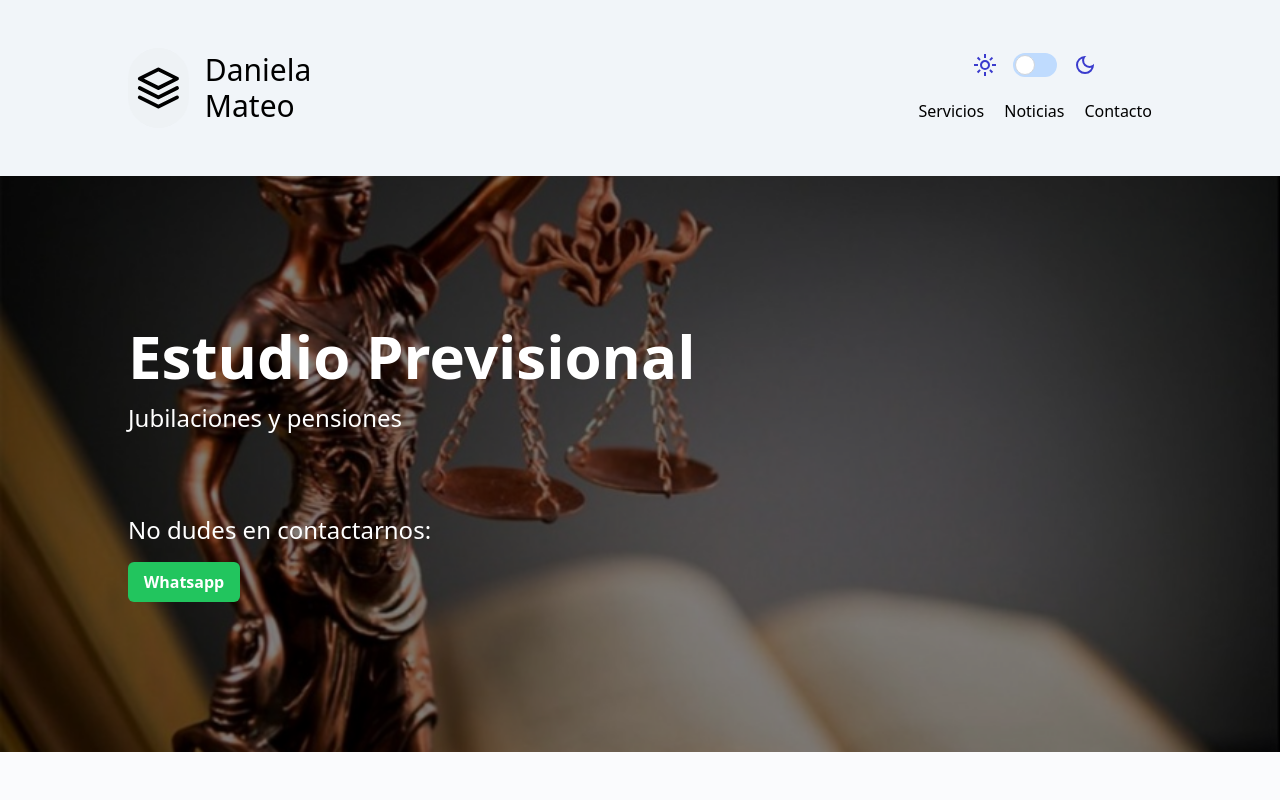
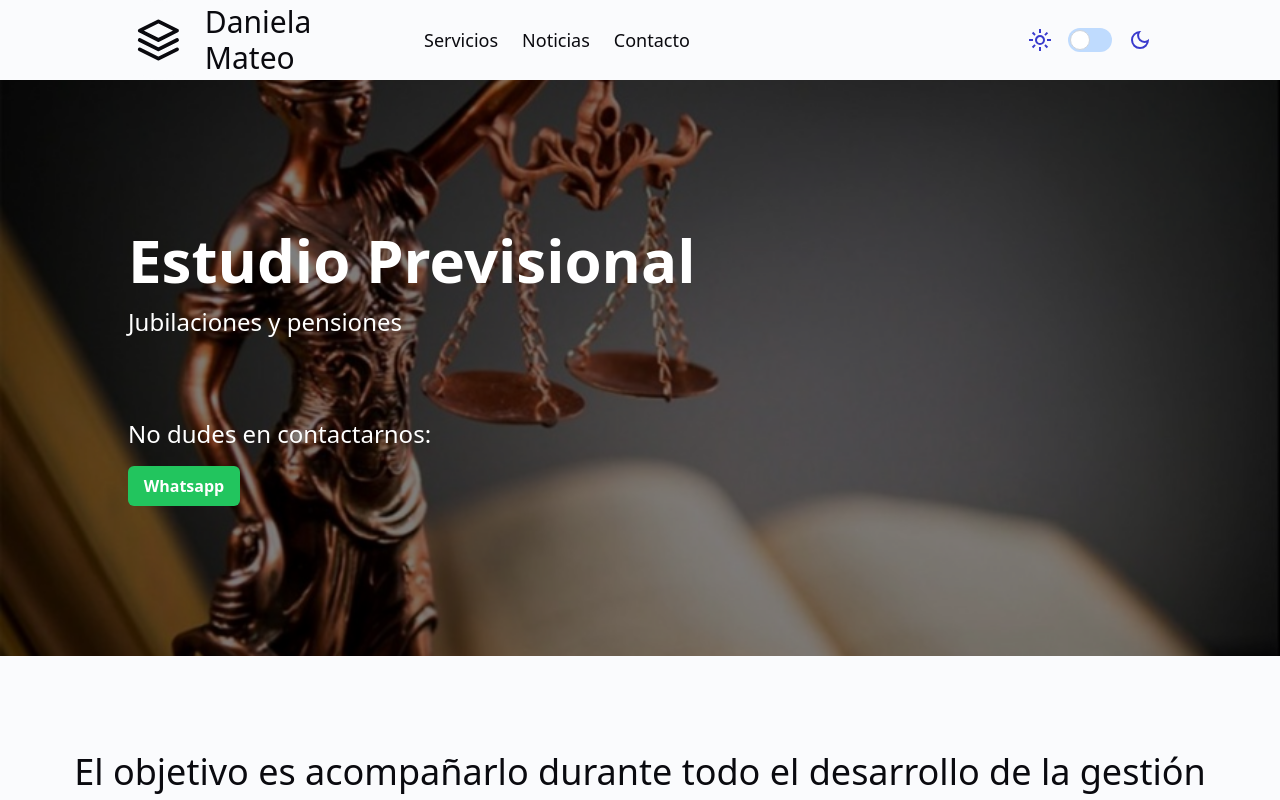
Before and after one commit to Juliansv/lawyer-website-v1, a Next.js app: page / in a window 1280 px wide. Shown: the top 800 px of the page. Built offline with nearby package versions, Linux system fonts and the light colour scheme.

Commit message:
Refactor navbar code

```diff
--- a/app/components/Header.tsx
+++ b/app/components/Header.tsx
@@ -6,57 +6,22 @@ import { useEffect, useState } from "react";
 
 const Header = () => {
 	return (
-		<header className="body-font bg-slate-100 dark:bg-black">
-			<div className="container mx-auto flex flex-wrap md:px-32 md:flex-row items-center min-h-20 justify-between px-4 md:min-h-44">
-				<Link
-					href="#"
-					className="flex gap-4 order-first lg:order-none lg:w-1/4 title-font font-medium items-center lg:items-center lg:justify-center md:mb-0"
-				>
-					<svg
-						xmlns="http://www.w3.org/2000/svg"
-						fill="none"
-						stroke="currentColor"
-						strokeLinecap="round"
-						strokeLinejoin="round"
-						strokeWidth="2"
-						className="w-10 h-10 md:w-20 md:h-20 text-black dark:text-white p-2 bg-[#eef2f5] dark:bg-black rounded-full"
-						viewBox="0 0 24 24"
-					>
-						<path d="M12 2L2 7l10 5 10-5-10-5zM2 17l10 5 10-5M2 12l10 5 10-5"></path>
-					</svg>
-					<span className="text-xl md:text-3xl md:w-full dark:text-white">
-						Daniela Mateo
-					</span>
-				</Link>
+		<header className="body-font bg-alabaster-bg dark:bg-wards-bg-900">
 			<MobileMenu />
 			<DesktopMenu />
-			</div>
 		</header>
 	);
 };
 
-const Links = () => {
+const DesktopMenu = () => {
 	return (
-		<>
-			<Link
-				href="#service"
-				className="md:mr-5 hover:text-gray-500 dark:text-white dark:hover:text-slate-500"
-			>
-				Servicios
-			</Link>
-			<Link
-				href="#news"
-				className="md:mr-5 hover:text-gray-500 dark:text-white dark:hover:text-slate-500"
-			>
-				Noticias
-			</Link>
-			<Link
-				href="#contact"
-				className="md:mr-5hover:text-gray-500 dark:text-white dark:hover:text-slate-500"
-			>
-				Contacto
-			</Link>
-		</>
+		<div className="hidden container mx-auto md:flex md:justify-around md:px-32">
+			<Logo />
+            <div className="flex-grow flex gap-6 self-center pl-10 text-lg">
+			    <Links />
+            </div>
+			<ToggleTheme />
+		</div>
 	);
 };
 
@@ -72,7 +37,8 @@ const MobileMenu = () => {
 	}, [isOpen]);
 
 	return (
-        <>
+		<div className="container mx-auto flex flex-wrap md:hidden items-center min-h-20 justify-between px-4">
+			<Logo />
 			<div className="md:hidden z-30">
 				<button
 					onClick={() => {
@@ -87,7 +53,7 @@ const MobileMenu = () => {
 						id="menu"
 						className={`${
 							isOpen && "opacity-0"
-                        } cursor-pointer dark:fill-white`}
+						} cursor-pointer dark:fill-porcelain-txt`}
 					>
 						<path d="M120-240v-80h720v80H120Zm0-200v-80h720v80H120Zm0-200v-80h720v80H120Z" />
 					</svg>
@@ -95,7 +61,7 @@ const MobileMenu = () => {
 				<nav
 					className={`${
 						!isOpen ? "w-0 opacity-0" : "w-72 opacity-100"
-                    } transition-all duration-200 flex gap-2 lg:w-2/5 flex-wrap text-base md:ml-auto flex-col absolute h-[100svh] z-30 top-0 right-0 bg-white dark:bg-black`}
+					} transition-all duration-200 flex gap-2 lg:w-2/5 flex-wrap text-base md:ml-auto flex-col absolute h-[100svh] z-30 top-0 right-0 bg-alabaster-bg dark:bg-wards-bg-900`}
 				>
 					<div className={`${!isOpen && "hidden"} flex w-full p-6`}>
 						<button onClick={() => setIsOpen(false)}>
@@ -105,41 +71,89 @@ const MobileMenu = () => {
 								viewBox="0 -960 960 960"
 								width="24px"
 								id="close"
-                                className="cursor-pointer dark:fill-white md:hidden"
+								className="cursor-pointer dark:fill-porcelain-txt md:hidden"
 							>
 								<path d="m256-200-56-56 224-224-224-224 56-56 224 224 224-224 56 56-224 224 224 224-56 56-224-224-224 224Z" />
 							</svg>
 						</button>
 					</div>
 					<div
-                        className={`${!isOpen && "hidden"} flex flex-col gap-4 items-center h-1/3 justify-evenly`}
+						className={`${
+							!isOpen && "hidden"
+						} flex flex-col gap-4 items-center h-1/3 justify-evenly`}
 						onClick={() => setIsOpen(false)}
 					>
 						<Links />
 					</div>
-                    <div className={`${!isOpen && "hidden"} w-full text-center absolute bottom-10`}>
+					<div
+						className={`${
+							!isOpen && "hidden"
+						} w-full text-center absolute bottom-10`}
+					>
 						<ToggleTheme />
 					</div>
 				</nav>
 			</div>
-            <div className={`${!isOpen && "hidden"} z-20 bg-slate-100 opacity-15 backdrop-blur-sm h-screen w-full absolute top-0 right-0`} onClick={() => setIsOpen(false)}>
+			<div
+				className={`${
+					!isOpen && "hidden"
+				} z-20 bg-alabaster-bg opacity-15 backdrop-blur-sm h-screen w-full absolute top-0 right-0`}
+				onClick={() => setIsOpen(false)}
+			></div>
+		</div>
+	);
+};
 
-            </div>
+const Logo = () => {
+	return (
+		<Link
+			href="#"
+			className="flex gap-4 order-first lg:order-none lg:w-1/4 title-font font-medium items-center lg:items-center lg:justify-center md:mb-0"
+		>
+			<svg
+				xmlns="http://www.w3.org/2000/svg"
+				fill="none"
+				stroke="currentColor"
+				strokeLinecap="round"
+				strokeLinejoin="round"
+				strokeWidth="2"
+				className="w-10 h-10 md:w-20 md:h-20 text-woodsmoke-txt dark:text-porcelain-txt p-2 bg-alabaster-bg dark:bg-wards-bg-900 rounded-full"
+				viewBox="0 0 24 24"
+			>
+				<path d="M12 2L2 7l10 5 10-5-10-5zM2 17l10 5 10-5M2 12l10 5 10-5"></path>
+			</svg>
+			<span className="text-xl md:text-3xl md:w-full text-woodsmoke-txt dark:text-porcelain-txt">
+				Daniela Mateo
+			</span>
+		</Link>
+	);
+};
+
+const Links = () => {
+	return (
+		<>
+			<Link
+				href="#service"
+				className="hover:text-persian-blue-prim text-woodsmoke-txt dark:text-porcelain-txt dark:hover:text-azure-acc font-medium"
+			>
+				Servicios
+			</Link>
+			<Link
+				href="#news"
+				className="hover:text-persian-blue-prim text-woodsmoke-txt dark:text-porcelain-txt dark:hover:text-azure-acc font-medium"
+			>
+				Noticias
+			</Link>
+			<Link
+				href="#contact"
+				className="hover:text-persian-blue-prim text-woodsmoke-txt dark:text-porcelain-txt dark:hover:text-azure-acc font-medium"
+			>
+				Contacto
+			</Link>
 		</>
 	);
 };
 
-const DesktopMenu = () => {
-	return (
-		<div className="hidden md:flex md:flex-col md:gap-4">
-			<div className="text-center">
-				<ToggleTheme />
-			</div>
-			<div>
-				<Links />
-			</div>
-		</div>
-	);
-};
+
 
 export default Header;
```
Lines whose indentation alone changed are shown as unchanged.
